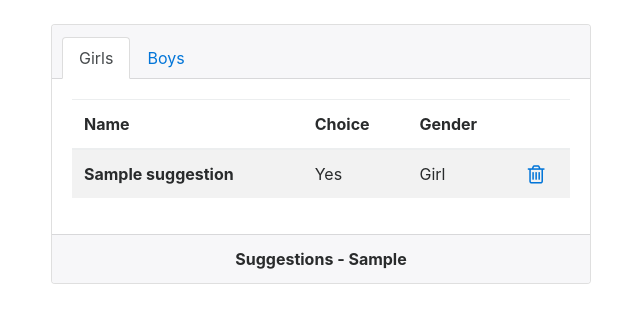
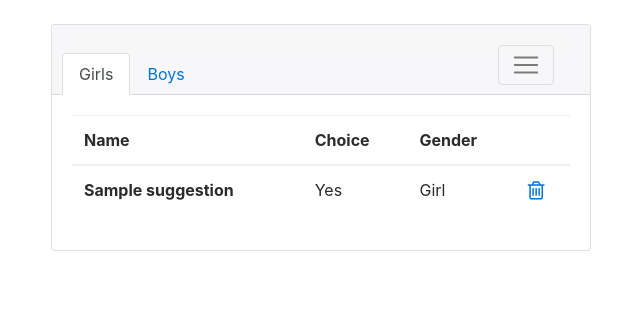
Before and after one commit to jimmydoh/namearbitrator, a Django app: page /suggestions in a window 1280 px wide. Shown: the part 56-379 px from the top of the page, without its empty margins (319-959 px from the left). Run offline with Django 3.2, Linux system fonts and the light colour scheme; a user stored in the database is signed in; tables that the repository leaves empty hold one stand-in row (values such as "Sample post"); some libraries are stand-ins or nearby versions.

Commit message:
Added filtering to Suggestions page

```diff
--- a/static/js/custom-suggestions.js
+++ b/static/js/custom-suggestions.js
@@ -1,4 +1,25 @@
 $(function() {
+
+	function toggle_records_choice(choice) {
+		$("td").filter(function() {
+			return $(this).text() == choice;
+		}).closest("tr").toggle();
+	}
+
+	$( "#btn-yes" ).click(function() {
+	  $(this).toggleClass('active');
+	  toggle_records_choice("Yes");
+	});
+
+	$( "#btn-maybe" ).click(function() {
+	  $(this).toggleClass('active');
+	  toggle_records_choice("Maybe");
+	});
+
+	$( "#btn-no" ).click(function() {
+	  $(this).toggleClass('active');
+	  toggle_records_choice("No");
+	});
 
 	$(".btn-del").click(function() {
 		var suggestion_id = $(this).attr("href").substring(1);
--- a/templates/analytics.html
+++ b/templates/analytics.html
@@ -84,7 +84,7 @@
 										<div class="card-header" role="tab" id="headingMaybeYes">
 										  <h5 class="mb-0">
 											<a class="nav-link collapsed" data-toggle="collapse" data-parent="#accordion" href="#collapseMaybeYes" aria-expanded="false" aria-controls="collapseMaybeYes">
-											  <span class="badge badge-pill {% if matches_count.matches_maybeyes > 0 %}badge-info{% else %}badge-default{% endif %}">{{ matches_count.matches_maybeyes }}</span>  You says Maybe, {{ user_partner.account.first_name }} says Yes
+											  <span class="badge badge-pill {% if matches_count.matches_maybeyes > 0 %}badge-info{% else %}badge-default{% endif %}">{{ matches_count.matches_maybeyes }}</span>  You say Maybe, {{ user_partner.account.first_name }} says Yes
 											</a>
 										  </h5>
 										</div>
--- a/templates/suggestions.html
+++ b/templates/suggestions.html
@@ -8,6 +8,12 @@
 			<div class="card">
 				<div class="card-header">
 
+					<nav class="navbar navbar-light bg-faded">
+					  <button class="navbar-toggler navbar-toggler-right" type="button" data-toggle="collapse" data-target="#navbarSupportedContent" aria-controls="navbarSupportedContent" aria-expanded="false" aria-label="Toggle navigation">
+						<span class="navbar-toggler-icon"></span>
+					  </button>
+					</nav>
+
 					<ul class="nav nav-tabs card-header-tabs" role="tablist">
 					  <li class="nav-item">
 						<a class="nav-link active" data-toggle="tab" href="#girl" role="tab">Girls</a>
@@ -16,12 +22,27 @@
 						<a class="nav-link" data-toggle="tab" href="#boy" role="tab">Boys</a>
 					  </li>
 					</ul>
+
 				</div>
 				<div class="card-block">
+					<div class="collapse navbar-collapse" id="navbarSupportedContent">
+					    <div class="row">
+						  <div class="col text-center">
+						    <h4>Filters</h4>
+						  </div>
+						</div>
+						<div class="row">
+						  <div class="col text-center">
+							<button type="button" class="btn btn-outline-success active" id="btn-yes">Yes</button>
+							<button type="button" class="btn btn-outline-success active" id="btn-maybe">Maybe</button>
+							<button type="button" class="btn btn-outline-success active" id="btn-no">No</button>
+						  </div>
+						</div>
+					  </div>
 					<div class="tab-content">
 						<div class="tab-pane fade show active" id="girl" role="tabpanel">
 							{% if girl_set %}
-								<table class="table table-striped">
+								<table class="table table-hover">
 								  <thead>
 									<tr>
 									  <th>Name</th>
@@ -34,7 +55,7 @@
 									{% for suggestion in girl_set %}
 									<tr>
 									  <th scope="row">{{ suggestion.name }}</th>
-									  <td>{{ suggestion.get_suggestion_type_display }}</td>
+									  <td class="choice-cell">{{ suggestion.get_suggestion_type_display }}</td>
 									  <td>{{ suggestion.get_gender_display }}</td>
 									  <td>
 										<a class="btn-del" href="#{{ suggestion.pk }}">
@@ -53,7 +74,7 @@
 
 						<div class="tab-pane fade" id="boy" role="tabpanel">
 							{% if boy_set %}
-							<table class="table table-striped">
+							<table class="table table-hover">
 							  <thead>
 								<tr>
 								  <th>Name</th>
@@ -84,9 +105,6 @@
 						</div>
 					</div>
 				</div>
-				<div class="card-footer text-center">
-					<strong>Suggestions - {{ request.user.first_name }}</strong>
-				</div>
 			</div>
 
 			<div id="msg-box" style="display: none;">
```
